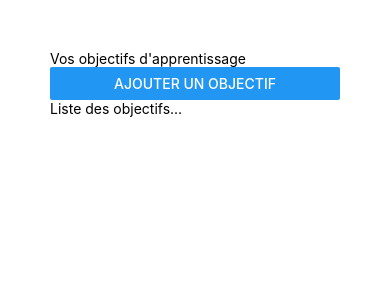
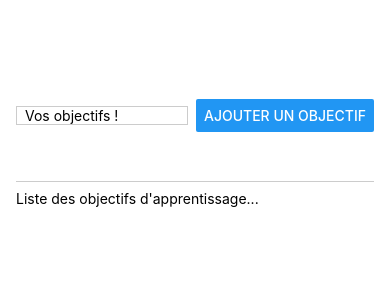
Before and after one commit to ak-code-90/little_react_native_project, a React Native app: screen / in a window 390 px wide. Shown: the top 300 px of the page. Built offline with nearby package versions, Linux system fonts and the light colour scheme.

Commit message:
style added

```diff
--- a/App.js
+++ b/App.js
@@ -5,12 +5,12 @@ export default function App() {
     <>
 
     <View style={styles.appContainer}>
-     <View>
-      <TextInput placeholder="Vos objectifs d'apprentissage"/>
-      <Button title="Ajouter un objectif" />
+     <View style={styles.inputContainer}>
+      <TextInput style={styles.textInput} placeholder="Vos objectifs !"/>
+      <Button style={StyleSheet.button} title="Ajouter un objectif" />
      </View>
-     <View>
-      <Text>Liste des objectifs...</Text>
+     <View style={styles.goalsContainer}>
+      <Text>Liste des objectifs d'apprentissage...</Text>
      </View>
     </View>
     </>
@@ -19,6 +19,29 @@ export default function App() {
 
 const styles = StyleSheet.create({
   appContainer: {
-    padding:50,
+    flex:1,
+    paddingTop:50,
+    paddingHorizontal:16,
+  },
+  inputContainer : {
+    flex:1,
+    flexDirection:'row',
+    justifyContent:'space-between',
+    alignItems:'center',
+    margingBottom:24,
+    borderBottomWidth:1,
+    borderColor: '#ccc',
+  },
+  textInput : {
+    borderWidth:1,
+    borderColor: '#ccc',
+    width:'55%',
+    marginRight: 8,
+    paddingLeft:8
+  },
+  goalsContainer : {
+    flex: 5,
+    marginTop: 8,
   }
+
 });
```
